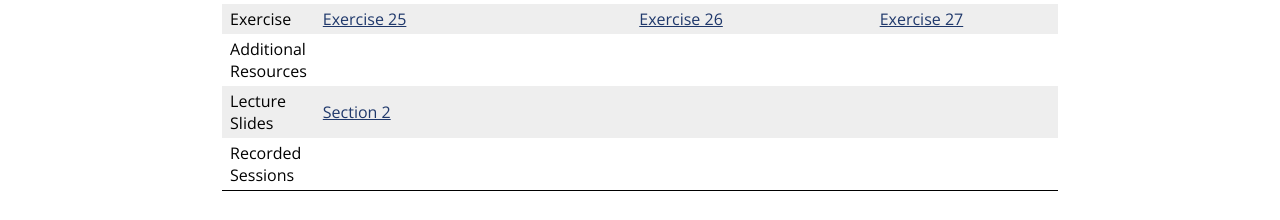
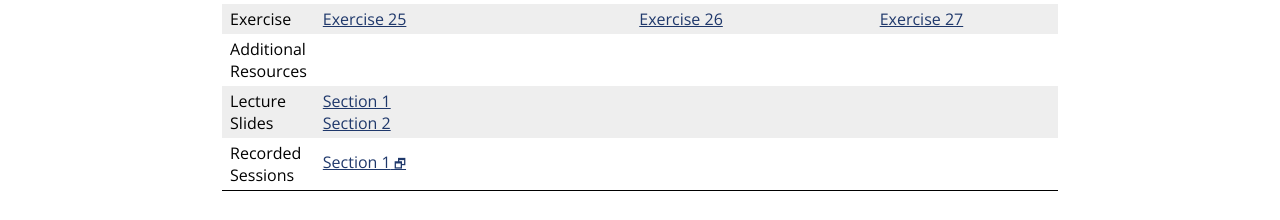
Before and after one commit to jhu-ip/cs220-s22, a Jekyll site: the page built from material.md, in a window 1280 px wide. Shown: the part 1143-1363 px from the top of the page. Built offline with Jekyll 4.4.1, drawn with Linux system fonts in a browser that asks for light colours; some web fonts are replaced.

Commit message:
link to day 25 materials for sec 01

```diff
--- a/material.csv
+++ b/material.csv
@@ -278,7 +278,9 @@
 9,1,28-Mar,Slides,"Intro to Object Oriented Programming",slides/day25_intro_to_oo.pdf
 9,1,28-Mar,Recap,Day 25,questions/day25.html
 9,1,28-Mar,Exercise,Exercise 25,exercise/ex25.html
+9,1,28-Mar,LectureSlides,"Section 1",slides/sec01/day25_notes.pdf
 9,1,28-Mar,LectureSlides,Section 2,slides/sec02/25.pdf
+9,1,28-Mar,Recording,"Section 1",https://jh.hosted.panopto.com/Panopto/Pages/Viewer.aspx?id=62899dd2-74da-4fc6-b22e-ae66012501b6
 9,2,30-Mar,Video,"References",https://jh.hosted.panopto.com/Panopto/Pages/Viewer.aspx?id=4fcd7033-f754-429f-b55b-ae230027a516
 9,2,30-Mar,Video,"Dynamic Memory Allocation",https://jh.hosted.panopto.com/Panopto/Pages/Viewer.aspx?id=d9978853-6c9b-4cc3-b62d-ae230027a4cc
 9,2,30-Mar,Slides,"References",slides/day26_cpp_reference.pdf
--- a/material.md
+++ b/material.md
@@ -518,13 +518,13 @@
     </tr>
     <tr>
       <td>Lecture<br>Slides</td>
-      <td><a href='slides/sec02/25.pdf'>Section 2</a></td>
+      <td><a href='slides/sec01/day25_notes.pdf'>Section 1</a><br><a href='slides/sec02/25.pdf'>Section 2</a></td>
       <td></td>
       <td></td>
     </tr>
     <tr>
       <td>Recorded<br>Sessions</td>
-      <td></td>
+      <td><a class='external' target='_blank' href='https://jh.hosted.panopto.com/Panopto/Pages/Viewer.aspx?id=62899dd2-74da-4fc6-b22e-ae66012501b6'>Section 1</a></td>
       <td></td>
       <td></td>
     </tr>
```
